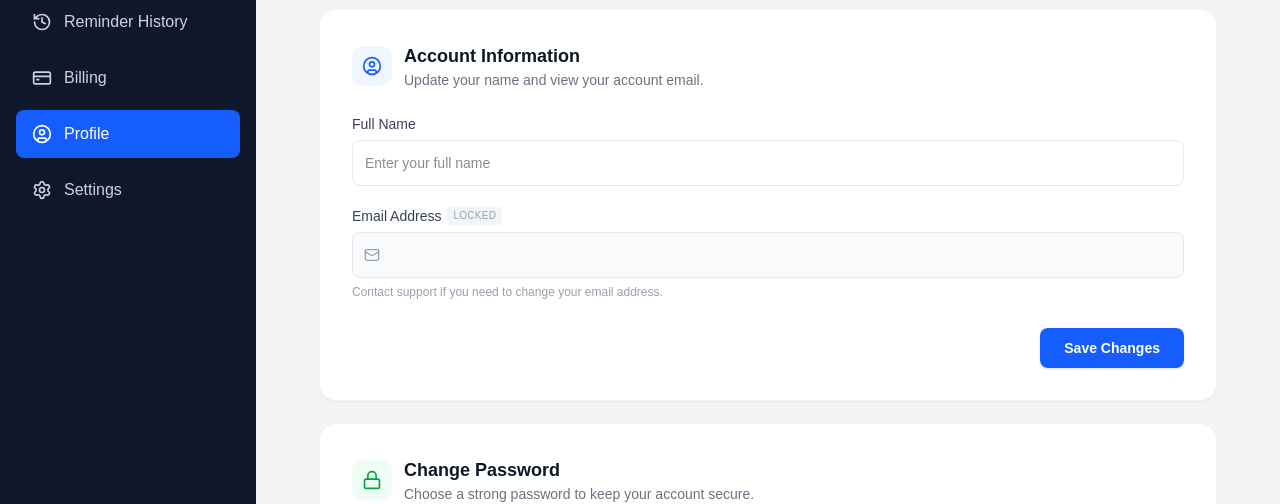
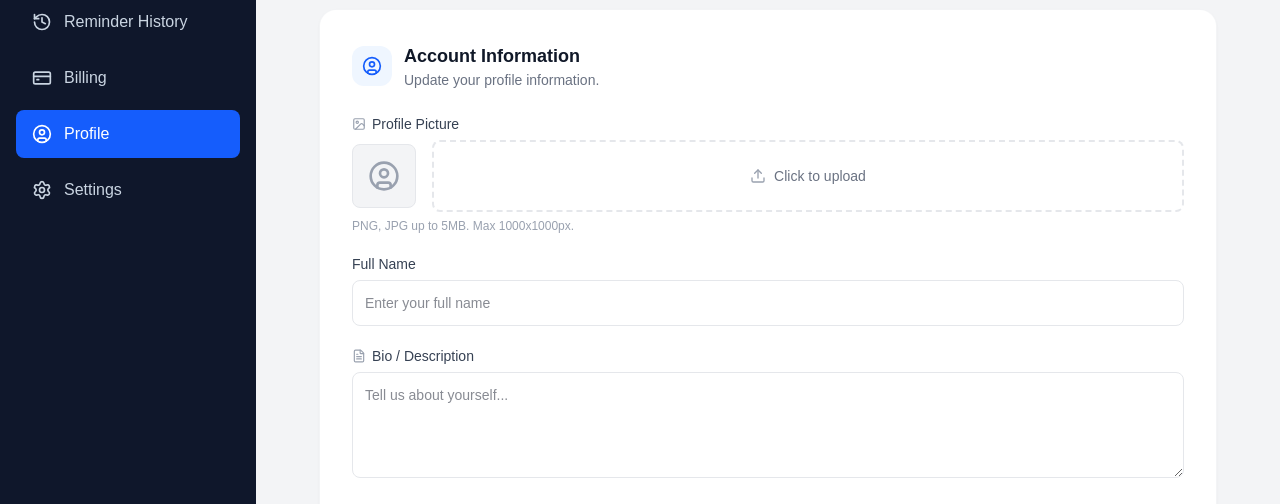
Before and after one commit to MuhammadHaseebKashif/invoicenudge, a Next.js app: page /dashboard/profile in a window 1280 px wide. Shown: the part 299-803 px from the top of the page. Built offline with nearby package versions, Linux system fonts and the light colour scheme; no server answers.

Commit message:
Add profile picture upload with header sync

```diff
--- a/app/dashboard/profile/page.tsx
+++ b/app/dashboard/profile/page.tsx
@@ -1,7 +1,7 @@
 "use client";
 
 import { useEffect, useState } from "react";
-import { supabase } from "../../../lib/supabase";
+import { supabase } from "@/lib/supabase";
 import {
   UserCircle,
   Mail,
@@ -11,6 +11,9 @@ import {
   EyeOff,
   CheckCircle2,
   XCircle,
+  FileText,
+  Image as ImageIcon,
+  Upload,
 } from "lucide-react";
 import toast from "react-hot-toast";
 
@@ -18,16 +21,21 @@ export default function ProfilePage() {
   const [loading, setLoading] = useState(true);
   const [saving, setSaving] = useState(false);
   const [updatingPassword, setUpdatingPassword] = useState(false);
+  const [uploadingAvatar, setUploadingAvatar] = useState(false);
 
   const [userId, setUserId] = useState("");
   const [name, setName] = useState("");
   const [email, setEmail] = useState("");
+  const [description, setDescription] = useState("");
+  const [avatarUrl, setAvatarUrl] = useState("");
   const [createdAt, setCreatedAt] = useState("");
 
   const [newPassword, setNewPassword] = useState("");
   const [confirmPassword, setConfirmPassword] = useState("");
   const [showNewPassword, setShowNewPassword] = useState(false);
   const [showConfirmPassword, setShowConfirmPassword] = useState(false);
+
+  const [initialState, setInitialState] = useState("");
 
   useEffect(() => {
     loadProfile();
@@ -55,9 +63,62 @@ export default function ProfilePage() {
 
     if (!error && data) {
       setName(data.name || "");
+      setDescription(data.description || "");
+      setAvatarUrl(data.avatar_url || "");
+
+      setInitialState(
+        JSON.stringify({
+          name: data.name || "",
+          description: data.description || "",
+          avatarUrl: data.avatar_url || "",
+        })
+      );
     }
 
     setLoading(false);
+  }
+
+  const currentState = JSON.stringify({
+    name,
+    description,
+    avatarUrl,
+  });
+
+  const hasUnsavedChanges = initialState && currentState !== initialState;
+
+  async function handleAvatarUpload(e: React.ChangeEvent<HTMLInputElement>) {
+    const file = e.target.files?.[0];
+    if (!file) return;
+
+    if (file.size > 5 * 1024 * 1024) {
+      toast.error("Image must be less than 5MB");
+      return;
+    }
+
+    setUploadingAvatar(true);
+
+    try {
+      const fileExt = file.name.split(".").pop();
+      const fileName = `${userId}-${Date.now()}.${fileExt}`;
+
+      const { error: uploadError } = await supabase.storage
+        .from("avatars")
+        .upload(fileName, file, { upsert: true });
+
+      if (uploadError) {
+        toast.error("Failed to upload image");
+        setUploadingAvatar(false);
+        return;
+      }
+
+      const { data } = supabase.storage.from("avatars").getPublicUrl(fileName);
+      setAvatarUrl(data.publicUrl);
+      toast.success("Avatar uploaded successfully!");
+    } catch (err) {
+      toast.error("Failed to upload avatar");
+    } finally {
+      setUploadingAvatar(false);
+    }
   }
 
   async function updateProfile() {
@@ -68,26 +129,32 @@ export default function ProfilePage() {
 
     setSaving(true);
 
+    try {
       const { error } = await supabase.from("profiles").upsert({
         id: userId,
         name,
+        description,
+        avatar_url: avatarUrl,
         email,
       });
 
-    setSaving(false);
-
       if (error) {
         toast.error(error.message);
+        setSaving(false);
         return;
       }
 
-    toast.success("Profile updated successfully.");
+      setInitialState(currentState);
+      toast.success("Profile updated successfully!");
+    } catch (err) {
+      toast.error("Failed to update profile");
+    } finally {
+      setSaving(false);
+    }
   }
 
-  // Password strength logic
   function getPasswordStrength(pwd: string) {
     if (!pwd) return { label: "", score: 0, color: "" };
-
     let score = 0;
     if (pwd.length >= 6) score++;
     if (pwd.length >= 10) score++;
@@ -174,15 +241,23 @@ export default function ProfilePage() {
   }
 
   return (
-    <div className="mx-auto max-w-4xl space-y-6">
+    <div className="mx-auto max-w-4xl space-y-6 pb-24">
       {/* Profile header banner */}
       <div className="overflow-hidden rounded-2xl bg-white shadow-sm ring-1 ring-gray-100">
         <div className="h-24 bg-gradient-to-r from-blue-600 to-blue-400" />
         <div className="flex flex-col gap-4 px-8 pb-8 sm:flex-row sm:items-end sm:justify-between">
           <div className="flex items-end gap-4">
+            {avatarUrl ? (
+              <img
+                src={avatarUrl}
+                alt={name}
+                className="-mt-10 h-20 w-20 rounded-2xl border-4 border-white object-cover shadow-md"
+              />
+            ) : (
               <div className="-mt-10 flex h-20 w-20 items-center justify-center rounded-2xl border-4 border-white bg-blue-600 text-2xl font-bold text-white shadow-md">
                 {getInitials(name, email)}
               </div>
+            )}
             <div className="pb-1">
               <h1 className="text-xl font-bold text-gray-900">
                 {name || "Unnamed User"}
@@ -209,12 +284,53 @@ export default function ProfilePage() {
               Account Information
             </h2>
             <p className="text-sm text-gray-500">
-              Update your name and view your account email.
+              Update your profile information.
             </p>
           </div>
         </div>
 
         <div className="grid gap-5">
+          {/* Avatar Upload */}
+          <div>
+            <label className="mb-1.5 flex items-center gap-1.5 text-sm font-medium text-gray-700">
+              <ImageIcon size={14} className="text-gray-400" />
+              Profile Picture
+            </label>
+            <div className="flex items-center gap-4">
+              <div className="flex-shrink-0">
+                {avatarUrl ? (
+                  <img
+                    src={avatarUrl}
+                    alt={name}
+                    className="h-16 w-16 rounded-lg border border-gray-200 object-cover"
+                  />
+                ) : (
+                  <div className="flex h-16 w-16 items-center justify-center rounded-lg border border-gray-200 bg-gray-100">
+                    <UserCircle className="text-gray-400" size={32} />
+                  </div>
+                )}
+              </div>
+              <label className="flex-1 cursor-pointer">
+                <div className="flex items-center justify-center gap-2 rounded-lg border-2 border-dashed border-gray-200 px-4 py-6 hover:border-blue-400 hover:bg-blue-50 transition">
+                  <Upload size={16} className="text-gray-400" />
+                  <span className="text-sm text-gray-500">
+                    {uploadingAvatar ? "Uploading..." : "Click to upload"}
+                  </span>
+                </div>
+                <input
+                  type="file"
+                  accept="image/*"
+                  onChange={handleAvatarUpload}
+                  disabled={uploadingAvatar}
+                  className="hidden"
+                />
+              </label>
+            </div>
+            <p className="mt-1.5 text-xs text-gray-400">
+              PNG, JPG up to 5MB. Max 1000x1000px.
+            </p>
+          </div>
+
           <div>
             <label className="mb-1.5 block text-sm font-medium text-gray-700">
               Full Name
@@ -224,6 +340,20 @@ export default function ProfilePage() {
               value={name}
               onChange={(e) => setName(e.target.value)}
               placeholder="Enter your full name"
+              className="w-full rounded-lg border border-gray-200 p-3 text-sm outline-none transition focus:border-blue-500 focus:ring-2 focus:ring-blue-100"
+            />
+          </div>
+
+          <div>
+            <label className="mb-1.5 flex items-center gap-1.5 text-sm font-medium text-gray-700">
+              <FileText size={14} className="text-gray-400" />
+              Bio / Description
+            </label>
+            <textarea
+              value={description}
+              onChange={(e) => setDescription(e.target.value)}
+              placeholder="Tell us about yourself..."
+              rows={4}
               className="w-full rounded-lg border border-gray-200 p-3 text-sm outline-none transition focus:border-blue-500 focus:ring-2 focus:ring-blue-100"
             />
           </div>
@@ -247,15 +377,17 @@ export default function ProfilePage() {
                 className="w-full cursor-not-allowed rounded-lg border border-gray-200 bg-gray-50 p-3 pl-10 text-sm text-gray-500"
               />
             </div>
-            <p className="mt-1.5 text-xs text-gray-400">
-              Contact support if you need to change your email address.
-            </p>
           </div>
 
-          <div className="flex justify-end pt-2">
+          <div className="flex justify-end gap-3 pt-2">
+            {hasUnsavedChanges && (
+              <span className="text-sm text-orange-600 font-medium">
+                Unsaved changes
+              </span>
+            )}
             <button
               onClick={updateProfile}
-              disabled={saving}
+              disabled={saving || !hasUnsavedChanges}
               className="rounded-lg bg-blue-600 px-6 py-2.5 text-sm font-semibold text-white shadow-sm transition hover:bg-blue-700 disabled:cursor-not-allowed disabled:bg-gray-300"
             >
               {saving ? "Saving..." : "Save Changes"}
@@ -264,7 +396,7 @@ export default function ProfilePage() {
         </div>
       </div>
 
-      {/* Password section */}
+      {/* Password section (same as before) */}
       <div className="rounded-2xl bg-white p-8 shadow-sm ring-1 ring-gray-100">
         <div className="mb-6 flex items-center gap-3">
           <div className="flex h-10 w-10 items-center justify-center rounded-xl bg-green-50">
```
Lines whose indentation alone changed are shown as unchanged.
